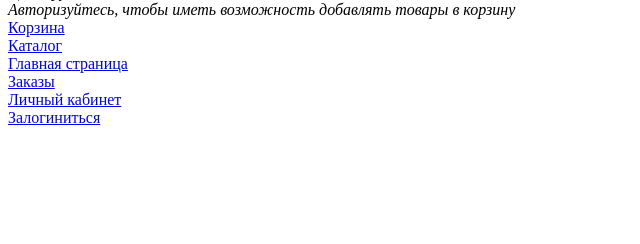
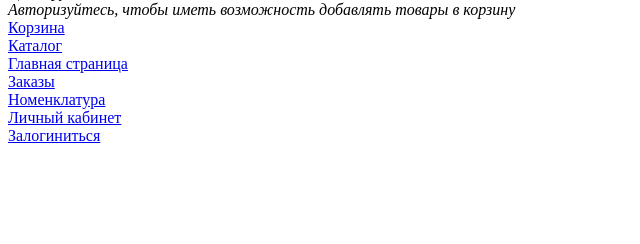
Before and after one commit to vinsmazuka/FOGSTREAM__skladdv, a Django app: template skladdv/shop/templates/shop/detail.html in a window 1280 px wide. Shown: the part 56-300 px from the top of the page, without its empty margins (0-640 px from the left). Run offline with Django 4.2, Linux system fonts and the light colour scheme; the template is opened without the code that fills it, so the values that code supplies are empty.

Commit message:
измен base.html

```diff
--- a/skladdv/shop/templates/shop/base.html
+++ b/skladdv/shop/templates/shop/base.html
@@ -13,6 +13,7 @@
 <a href="/catalog/"> Каталог </a><br>
 <a href="/"> Главная страница </a><br>
 <a href="/orders/"> Заказы </a><br>
+<a href="/nomenclature/"> Номенклатура </a><br>
 <a href="/cabinet/"> Личный кабинет </a><br>
 
 {% if user.is_authenticated %}
```
